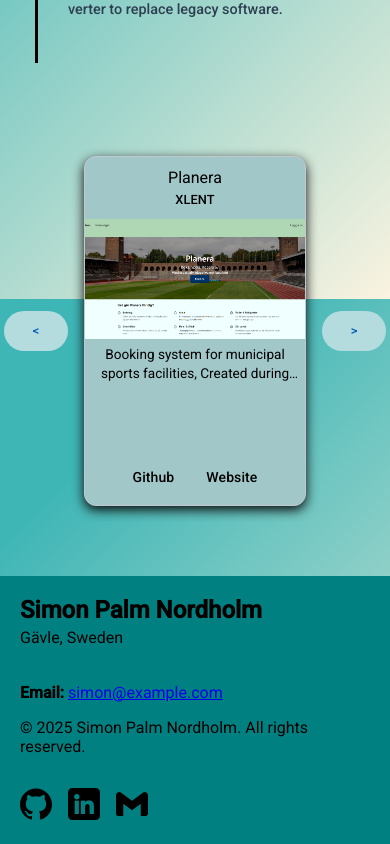
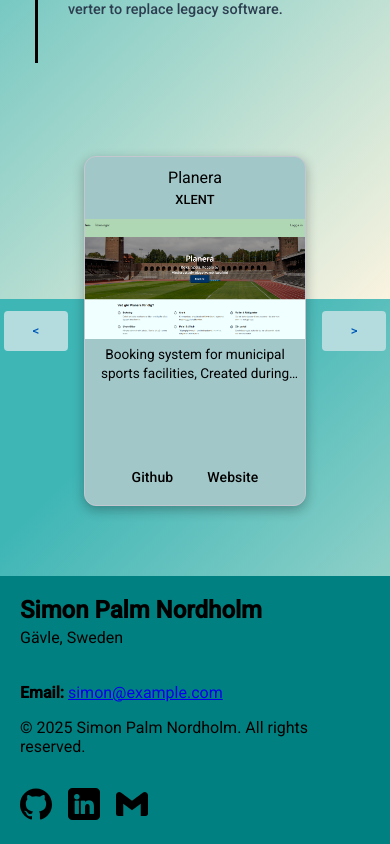
Before and after one commit to Palmen01/portfolio, an Angular app: page / in a window 390 px wide. Shown: the part 2233-3077 px from the top of the page. Built offline with nearby package versions, Linux system fonts and the light colour scheme.

Commit message:
carousel hover

```diff
--- a/src/app/carousel/carousel.component.css
+++ b/src/app/carousel/carousel.component.css
@@ -18,6 +18,17 @@
 
 .carousel-container button {
   background-color: #b4dcdf;
+  border: 2px solid transparent;
+  transition: all 0.3s ease;
+  padding: 8px 16px;
+  border-radius: 4px;
+}
+
+.carousel-container button:hover {
+  background-color: #8fb9bc;
+  border-color: #7a9fa3;
+  transform: scale(1.1);
+  box-shadow: 0 4px 8px rgba(0, 0, 0, 0.2);
 }
 
 .carousel {
@@ -40,9 +51,41 @@
   height: 550px; /* Fixed height for desktop */
   margin: 0 auto;
   background-color: #a2c7c9;
-  box-shadow: 0 4px 12px rgba(10, 10, 10, 1000);
+  box-shadow: 0 4px 12px rgba(10, 10, 10, 0.3);
   display: flex;
   flex-direction: column;
+  position: relative;
+  transition: transform 0.3s ease, box-shadow 0.3s ease, background-color 0.3s ease, height 0.3s ease;
+  cursor: pointer;
+  overflow: hidden;
+}
+
+.example-card:hover {
+  transform: translateY(-8px) scale(1.02);
+  box-shadow: 0 12px 24px rgba(10, 10, 10, 0.4);
+  background-color: #8fb9bc;
+  height: auto;
+  min-height: 550px;
+  z-index: 10;
+}
+
+/* Optional overlay effect */
+.example-card::before {
+  content: '';
+  position: absolute;
+  top: 0;
+  left: 0;
+  right: 0;
+  bottom: 0;
+  background: linear-gradient(135deg, rgba(255,255,255,0.1), rgba(255,255,255,0));
+  opacity: 0;
+  transition: opacity 0.3s ease;
+  pointer-events: none;
+  z-index: 1;
+}
+
+.example-card:hover::before {
+  opacity: 1;
 }
 
 mat-card {
@@ -50,18 +93,26 @@ mat-card {
   flex-direction: column;
   height: 100%;
   width: 100%;
+  position: relative;
+  z-index: 2;
 }
 
 .card-image-container {
   height: 200px;
   overflow: hidden;
   flex-shrink: 0;
+  position: relative;
 }
 
 img {
   height: 100%;
   width: 100%;
   object-fit: cover;
+  transition: transform 0.4s ease;
+}
+
+.example-card:hover .card-image-container img {
+  transform: scale(1.1);
 }
 
 mat-card-header {
@@ -81,6 +132,11 @@ mat-card-content {
   display: flex;
   align-items: flex-start;
   min-height: 80px;
+  transition: all 0.3s ease;
+}
+
+.example-card:hover mat-card-content {
+  min-height: auto;
 }
 
 mat-card-content p {
@@ -92,6 +148,15 @@ mat-card-content p {
   overflow: hidden;
   text-overflow: ellipsis;
   word-wrap: break-word;
+  transition: all 0.3s ease;
+}
+
+.example-card:hover mat-card-content p {
+  display: block;
+  -webkit-line-clamp: unset;
+  -webkit-box-orient: unset;
+  overflow: visible;
+  text-overflow: unset;
 }
 
 mat-card-actions {
@@ -122,6 +187,11 @@ mat-card-title {
   -webkit-box-orient: vertical;
   overflow: hidden;
   word-wrap: break-word;
+  transition: color 0.3s ease;
+}
+
+.example-card:hover mat-card-title {
+  color: #2c5456 !important;
 }
 
 mat-card-subtitle {
@@ -134,6 +204,17 @@ mat-card-subtitle {
   word-wrap: break-word;
 }
 
+mat-card-actions a[mat-button] {
+  transition: all 0.2s ease;
+  border: 1px solid transparent;
+}
+
+mat-card-actions a[mat-button]:hover {
+  background-color: rgba(0, 0, 0, 0.1);
+  border-color: rgba(0, 0, 0, 0.2);
+  transform: translateY(-2px);
+}
+
 /* Tablet styles */
 @media (min-width: 768px) and (max-width: 1024px) {
   .carousel-item {
@@ -143,7 +224,13 @@ mat-card-subtitle {
 
   .example-card {
     max-width: 350px;
-    height: 450px; /* Fixed height for tablet */
+    height: 450px;
+  }
+
+  .example-card:hover {
+    height: auto;
+    min-height: 450px;
+    z-index: 10;
   }
 
   .card-image-container {
@@ -164,13 +251,23 @@ mat-card-subtitle {
 
   .carousel-item {
     flex: 0 0 100%;
-    /* padding: 0.5rem; */
   }
 
   .example-card {
     max-width: 100%;
-    height: 400px; /* Fixed height for mobile */
+    height: 400px;
     margin: 0 auto;
+  }
+
+  .example-card:hover {
+    transform: translateY(-4px) scale(1.01);
+    height: auto;
+    min-height: 400px;
+    z-index: 10;
+  }
+
+  .carousel-container button:hover {
+    transform: scale(1.05);
   }
 
   .card-image-container {
@@ -211,14 +308,20 @@ mat-card-subtitle {
   }
 }
 
-/* Extra small phones */
 @media (max-width: 480px) {
   .carousel-wrapper {
     padding: 0.25rem;
   }
 
   .example-card {
-    height: 350px; /* Fixed height for small phones */
+    height: 350px;
+  }
+
+  .example-card:hover {
+    transform: translateY(-2px);
+    height: auto;
+    min-height: 350px;
+    z-index: 10;
   }
 
   .card-image-container {
```
Also changed, not shown: 2 other files (tests, documents, lock files or other folders).
